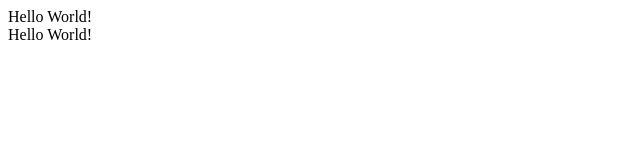
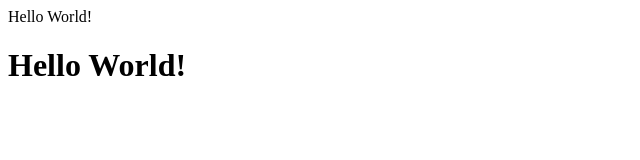
Before and after one commit to BeetleBrains/BeetleBrains.github.io, a plain HTML site: page index.html in a window 1280 px wide. Shown: the whole page, without its empty margins (0-640 px from the left). Drawn offline with Linux system fonts and the light colour scheme.

Commit message:
Update index.html

```diff
--- a/index.html
+++ b/index.html
@@ -1,5 +1,5 @@
 <html>
   <title> Hello World! </title>
   <header> Hello World! </header>
-  <paragraph> Hello World! </paragraph>
+  <h1> Hello World! </h1>
 </html>
```
